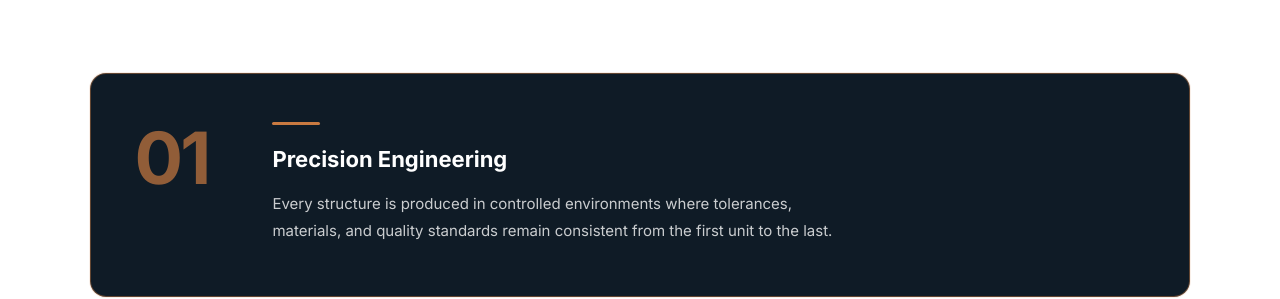
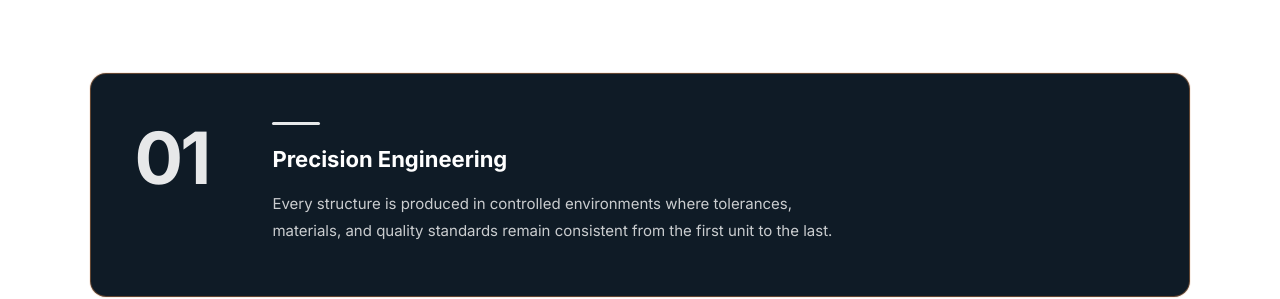
Before and after one commit to saharshcabins/saharshweb, a Next.js app: page / in a window 1280 px wide. Shown: the part 4168-4467 px from the top of the page. Built offline with nearby package versions, Linux system fonts and the light colour scheme.

Commit message:
fix: 01 number white + no opacity, divider white by default

```diff
--- a/src/components/layout/SaharshAdvantage.tsx
+++ b/src/components/layout/SaharshAdvantage.tsx
@@ -103,8 +103,7 @@ const SaharshAdvantage = () => {
                     display: "block",
                     marginBottom: 24,
                     fontFamily: "var(--font-sans)",
-                    color: isActive ? "var(--color-primary)" : "var(--color-primary)",
-                    opacity: isActive ? 1 : 0.7,
+                    color: isActive ? "var(--color-primary)" : "rgba(255,255,255,0.9)",
                   }}
                 >
                   {p.number}
@@ -117,7 +116,7 @@ const SaharshAdvantage = () => {
                       height: 3,
                       borderRadius: 2,
                       marginBottom: 20,
-                      backgroundColor: "var(--color-primary)",
+                      backgroundColor: isActive ? "var(--color-primary)" : "rgba(255,255,255,0.9)",
                     }}
                   />
                   <h3
```
